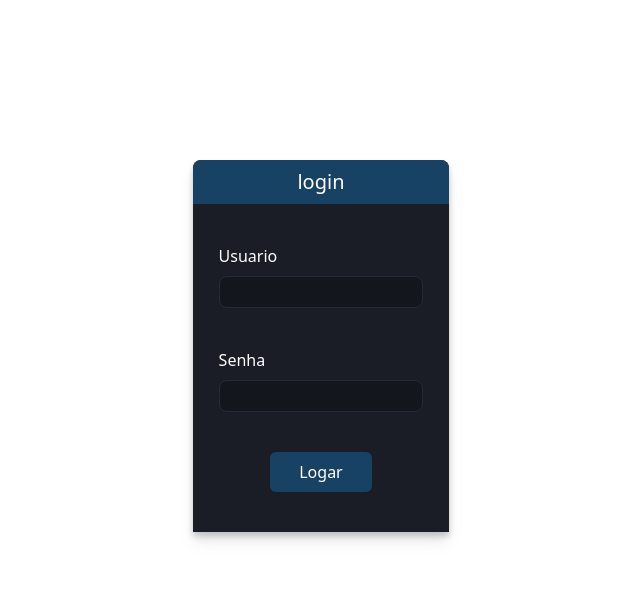
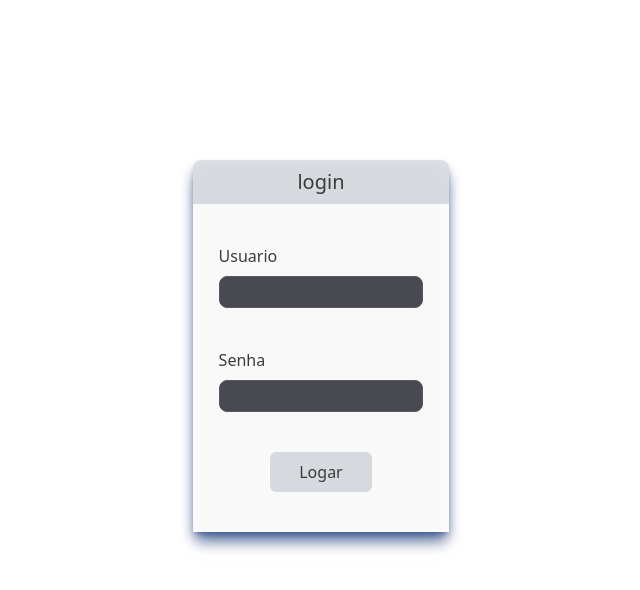
Before and after one commit to LeonardoWrk/RamaisSead, a SvelteKit app: page /login in a window 1280 px wide. Shown: the top 590 px of the page, without its empty margins (319-959 px from the left). Built offline with nearby package versions, Linux system fonts and the light colour scheme.

Commit message:
mais ui changes

```diff
--- a/src/routes/login/+page.svelte
+++ b/src/routes/login/+page.svelte
@@ -21,16 +21,16 @@
 	}
 </script>
 
-<div class="w-full flex justify-center mt-40 text-white drop-shadow-lg">
+<div class="w-full flex justify-center mt-40 text-black drop-shadow-lg">
 	<form
 		on:submit|preventDefault={handlelogin}
-		class="bg-[#1a1c26] flex flex-col w-1/5 rounded-t-lg drop-shadow-lg"
+		class="bg-[white] flex flex-col w-1/5 rounded-t-lg shadow-lg shadow-[#002776] opacity-75"
 		action=""
 	>
-		<h2 class="text-white text-center bg-theme-soft h-[%80] rounded-t-lg p-2 text-xl">login</h2>
+		<h2 class="text-black text-center bg-gray-300 h-[%80] rounded-t-lg p-2 text-xl">login</h2>
 		<div class="flex flex-col mt-10 items-center">
 			<div class="w-[80%] flex flex-col">
-				<label class="text-white mb-2" for="username">Usuario</label>
+				<label class="text-black mb-2" for="username">Usuario</label>
 				<input
 					class=" h-8 rounded-lg bg-theme-secondaryBase text-white border border-[#27293a] text-2xl"
 					id="user"
@@ -40,7 +40,7 @@
 			</div>
 
 			<div class="w-[80%] flex flex-col mt-10">
-				<label class="text-white mb-2" for="username">Senha</label>
+				<label class="text-black mb-2" for="username">Senha</label>
 				<input
 					class=" h-8 rounded-lg bg-theme-secondaryBase text-white border border-[#27293a] text-2xl"
 					id="pass"
@@ -50,7 +50,7 @@
 			</div>
 			<button
 				type="submit"
-				class=" p-2 m-10 w-2/5 bg-theme-soft rounded-md active:scale-90 duration-100"
+				class=" p-2 m-10 w-2/5 bg-gray-300 rounded-md active:scale-90 duration-100"
 			>
 				Logar
 			</button>
```
